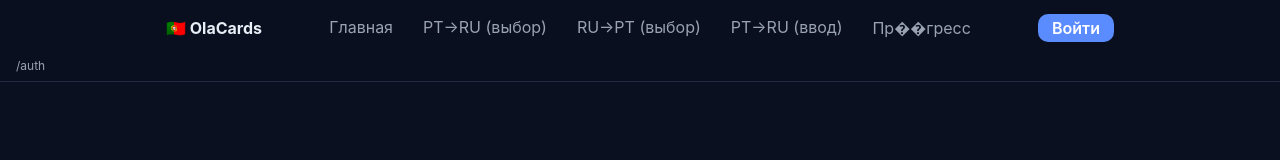
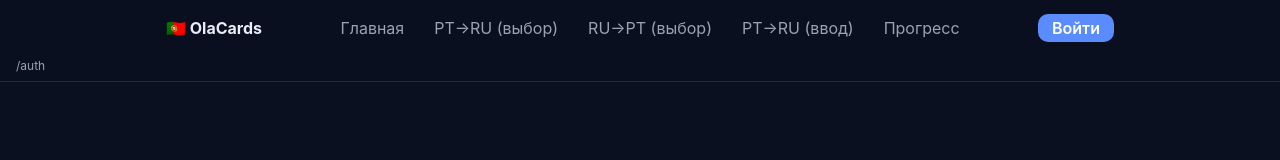
Before and after one commit to AlexeyVodopyan/portuguese_memorizer, a React (Vite) app in the folder frontend/: page /auth in a window 1280 px wide. Shown: the top 160 px of the page. Built offline with nearby package versions, Linux system fonts and the light colour scheme; no server answers.

Commit message:
fix typo

```diff
--- a/frontend/src/App.tsx
+++ b/frontend/src/App.tsx
@@ -33,7 +33,7 @@
           <NavLink to="/train/pt2ru_choice" className={({isActive}) => isActive ? 'active' : ''}>PT→RU (выбор)</NavLink>
           <NavLink to="/train/ru2pt_choice" className={({isActive}) => isActive ? 'active' : ''}>RU→PT (выбор)</NavLink>
           <NavLink to="/train/pt2ru_input" className={({isActive}) => isActive ? 'active' : ''}>PT→RU (ввод)</NavLink>
-          <NavLink to="/progress" className={({isActive}) => isActive ? 'active' : ''}>Пр��гресс</NavLink>
+          <NavLink to="/progress" className={({isActive}) => isActive ? 'active' : ''}>Прогресс</NavLink>
         </nav>
         <div className="user-box">
           {user ? (
```
